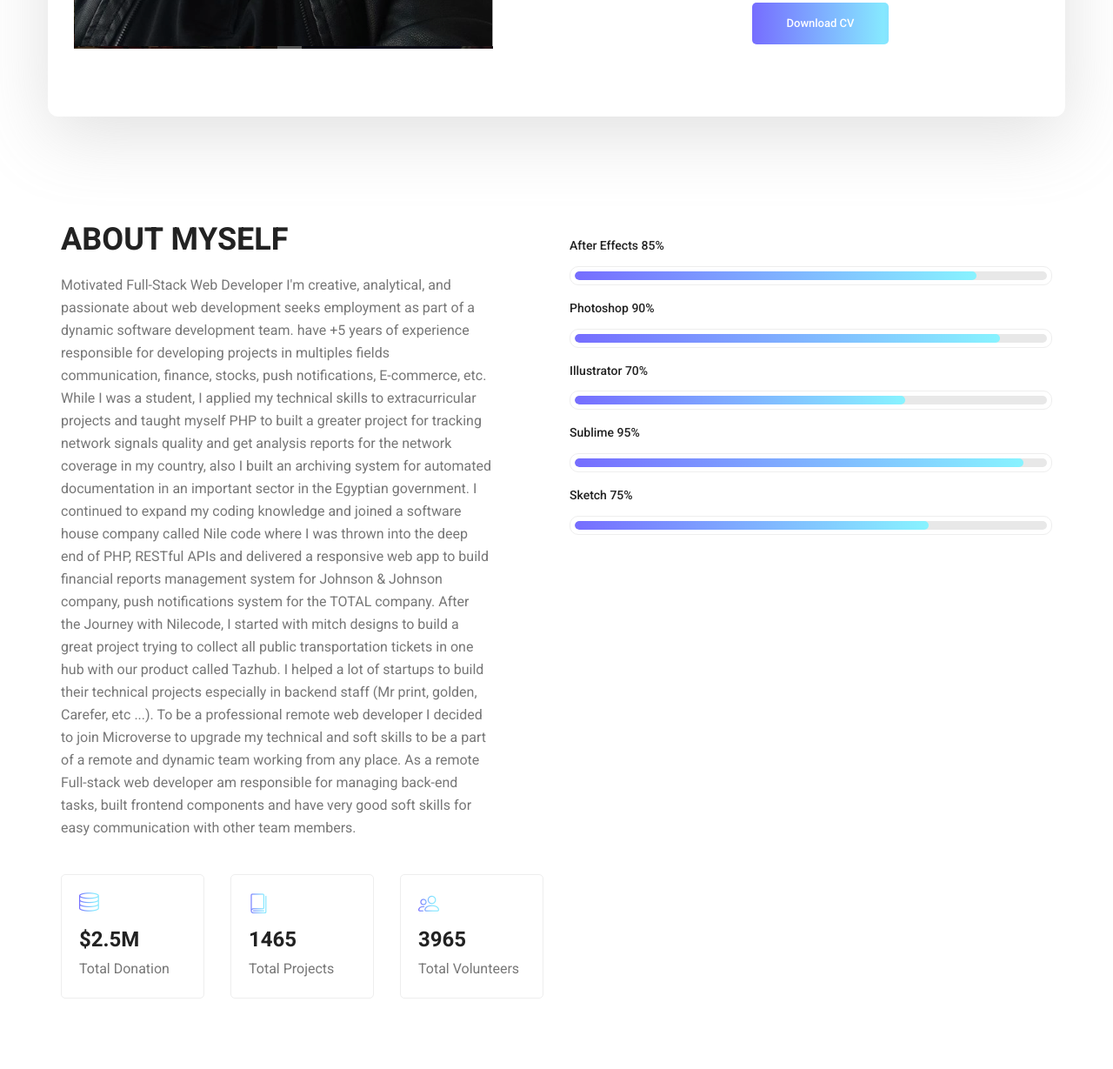
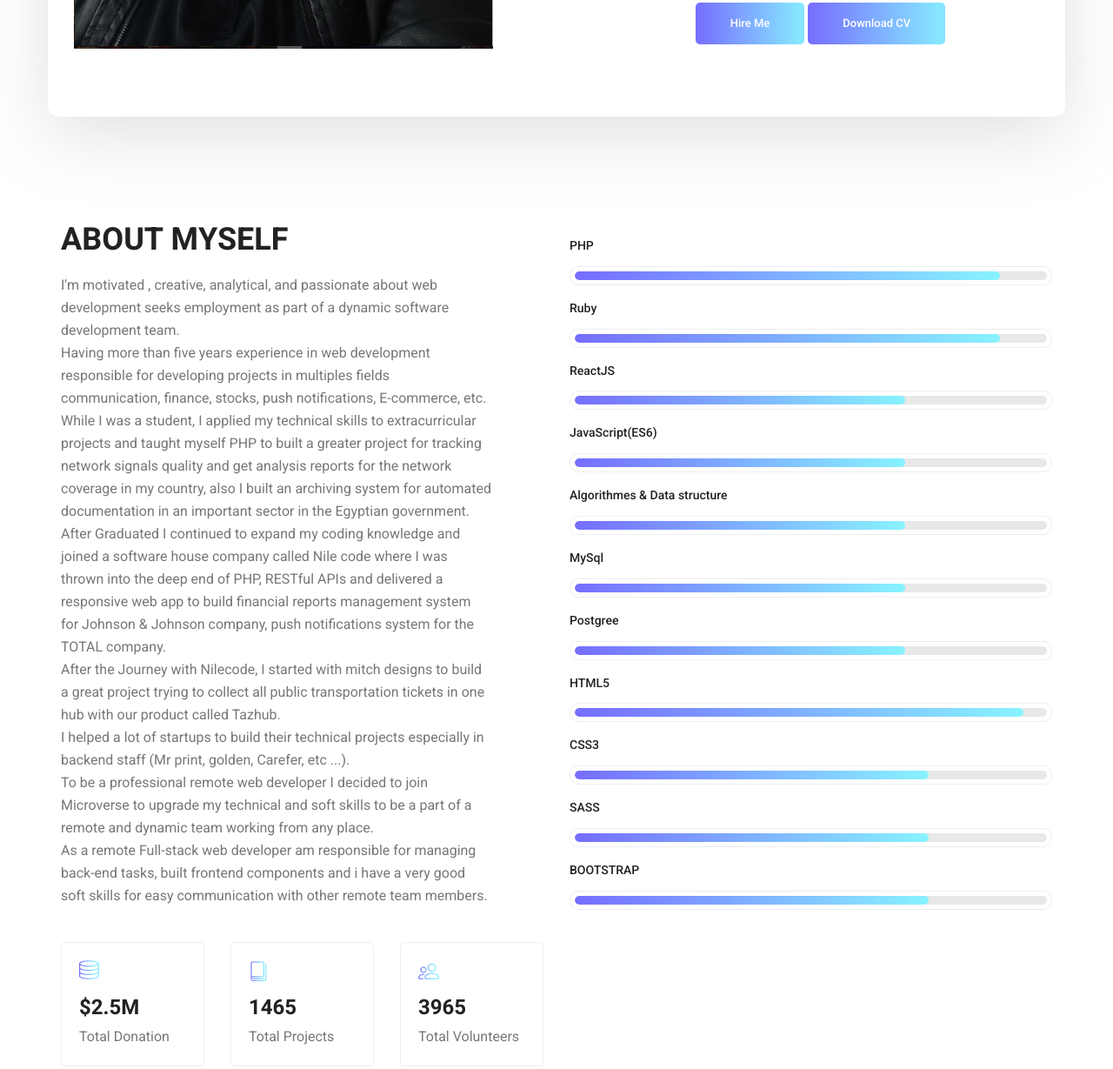
Before and after one commit to mohamednaser/my-personal-portfolio, a plain HTML site: page index.html in a window 1280 px wide. Shown: the part 826-2055 px from the top of the page at 87% size. Drawn offline with Linux system fonts and the light colour scheme.

Commit message:
add skilss

```diff
--- a/index.html
+++ b/index.html
@@ -166,6 +166,11 @@
                     </li>
                   </ul>
                   <div class="more_btn">
+                    <a
+                      class="main_btn"
+                      href="mailto:nc_nc_m.naser@hotmail.com?subject = Hairing Request&body = Write more details here "
+                      >Hire Me</a
+                    >
                     <a class="main_btn" href="public/cv.pdf">Download CV</a>
                   </div>
                 </div>
@@ -185,33 +190,39 @@
             <div class="welcome_text">
               <h4>About Myself</h4>
               <p>
-                Motivated Full-Stack Web Developer I'm creative, analytical, and
-                passionate about web development seeks employment as part of a
-                dynamic software development team. have +5 years of experience
+                I'm motivated , creative, analytical, and passionate about web
+                development seeks employment as part of a dynamic software
+                development team. <br />
+                Having more than five years experience in web development
                 responsible for developing projects in multiples fields
                 communication, finance, stocks, push notifications, E-commerce,
-                etc. While I was a student, I applied my technical skills to
+                etc. <br />
+                While I was a student, I applied my technical skills to
                 extracurricular projects and taught myself PHP to built a
                 greater project for tracking network signals quality and get
                 analysis reports for the network coverage in my country, also I
                 built an archiving system for automated documentation in an
-                important sector in the Egyptian government. I continued to
-                expand my coding knowledge and joined a software house company
-                called Nile code where I was thrown into the deep end of PHP,
-                RESTful APIs and delivered a responsive web app to build
-                financial reports management system for Johnson & Johnson
-                company, push notifications system for the TOTAL company. After
-                the Journey with Nilecode, I started with mitch designs to build
-                a great project trying to collect all public transportation
-                tickets in one hub with our product called Tazhub. I helped a
-                lot of startups to build their technical projects especially in
-                backend staff (Mr print, golden, Carefer, etc ...). To be a
-                professional remote web developer I decided to join Microverse
-                to upgrade my technical and soft skills to be a part of a remote
-                and dynamic team working from any place. As a remote Full-stack
-                web developer am responsible for managing back-end tasks, built
-                frontend components and have very good soft skills for easy
-                communication with other team members.
+                important sector in the Egyptian government. <br />
+                After Graduated I continued to expand my coding knowledge and
+                joined a software house company called Nile code where I was
+                thrown into the deep end of PHP, RESTful APIs and delivered a
+                responsive web app to build financial reports management system
+                for Johnson & Johnson company, push notifications system for the
+                TOTAL company. <br />
+                After the Journey with Nilecode, I started with mitch designs to
+                build a great project trying to collect all public
+                transportation tickets in one hub with our product called
+                Tazhub. <br />
+                I helped a lot of startups to build their technical projects
+                especially in backend staff (Mr print, golden, Carefer, etc
+                ...). <br />
+                To be a professional remote web developer I decided to join
+                Microverse to upgrade my technical and soft skills to be a part
+                of a remote and dynamic team working from any place. <br />
+                As a remote Full-stack web developer am responsible for managing
+                back-end tasks, built frontend components and i have a very good
+                soft skills for easy communication with other remote team
+                members.
               </p>
               <div class="row">
                 <div class="col-md-4">
@@ -242,21 +253,7 @@
             <div class="tools_expert">
               <div class="skill_main">
                 <div class="skill_item">
-                  <h4>After Effects <span class="counter">85</span>%</h4>
-                  <div class="progress_br">
-                    <div class="progress">
-                      <div
-                        class="progress-bar"
-                        role="progressbar"
-                        aria-valuenow="85"
-                        aria-valuemin="0"
-                        aria-valuemax="100"
-                      ></div>
-                    </div>
-                  </div>
-                </div>
-                <div class="skill_item">
-                  <h4>Photoshop <span class="counter">90</span>%</h4>
+                  <h4>PHP</h4>
                   <div class="progress_br">
                     <div class="progress">
                       <div
@@ -270,7 +267,21 @@
                   </div>
                 </div>
                 <div class="skill_item">
-                  <h4>Illustrator <span class="counter">70</span>%</h4>
+                  <h4>Ruby</h4>
+                  <div class="progress_br">
+                    <div class="progress">
+                      <div
+                        class="progress-bar"
+                        role="progressbar"
+                        aria-valuenow="90"
+                        aria-valuemin="0"
+                        aria-valuemax="100"
+                      ></div>
+                    </div>
+                  </div>
+                </div>
+                <div class="skill_item">
+                  <h4>ReactJS</h4>
                   <div class="progress_br">
                     <div class="progress">
                       <div
@@ -284,7 +295,63 @@
                   </div>
                 </div>
                 <div class="skill_item">
-                  <h4>Sublime <span class="counter">95</span>%</h4>
+                  <h4>JavaScript(ES6)</h4>
+                  <div class="progress_br">
+                    <div class="progress">
+                      <div
+                        class="progress-bar"
+                        role="progressbar"
+                        aria-valuenow="70"
+                        aria-valuemin="0"
+                        aria-valuemax="100"
+                      ></div>
+                    </div>
+                  </div>
+                </div>
+                <div class="skill_item">
+                  <h4>Algorithmes & Data structure</h4>
+                  <div class="progress_br">
+                    <div class="progress">
+                      <div
+                        class="progress-bar"
+                        role="progressbar"
+                        aria-valuenow="70"
+                        aria-valuemin="0"
+                        aria-valuemax="100"
+                      ></div>
+                    </div>
+                  </div>
+                </div>
+                <div class="skill_item">
+                  <h4>MySql</h4>
+                  <div class="progress_br">
+                    <div class="progress">
+                      <div
+                        class="progress-bar"
+                        role="progressbar"
+                        aria-valuenow="70"
+                        aria-valuemin="0"
+                        aria-valuemax="100"
+                      ></div>
+                    </div>
+                  </div>
+                </div>
+                <div class="skill_item">
+                  <h4>Postgree</h4>
+                  <div class="progress_br">
+                    <div class="progress">
+                      <div
+                        class="progress-bar"
+                        role="progressbar"
+                        aria-valuenow="70"
+                        aria-valuemin="0"
+                        aria-valuemax="100"
+                      ></div>
+                    </div>
+                  </div>
+                </div>
+                <div class="skill_item">
+                  <h4>HTML5</h4>
                   <div class="progress_br">
                     <div class="progress">
                       <div
@@ -298,7 +365,35 @@
                   </div>
                 </div>
                 <div class="skill_item">
-                  <h4>Sketch <span class="counter">75</span>%</h4>
+                  <h4>CSS3</h4>
+                  <div class="progress_br">
+                    <div class="progress">
+                      <div
+                        class="progress-bar"
+                        role="progressbar"
+                        aria-valuenow="75"
+                        aria-valuemin="0"
+                        aria-valuemax="100"
+                      ></div>
+                    </div>
+                  </div>
+                </div>
+                <div class="skill_item">
+                  <h4>SASS</h4>
+                  <div class="progress_br">
+                    <div class="progress">
+                      <div
+                        class="progress-bar"
+                        role="progressbar"
+                        aria-valuenow="75"
+                        aria-valuemin="0"
+                        aria-valuemax="100"
+                      ></div>
+                    </div>
+                  </div>
+                </div>
+                <div class="skill_item">
+                  <h4>BOOTSTRAP</h4>
                   <div class="progress_br">
                     <div class="progress">
                       <div
@@ -635,15 +730,15 @@
             <div class="item">
               <div class="testi_item">
                 <p>
-                  Mohamed has an impressive problem solving
-                  skills coupled with unusually high rates of acquiring new
-                  technical skills. he always tries to experiment with the
-                  latest technologies in order to ascertain their strength and
-                  their shortcomings. He then tries to master the ones which are
-                  cutting-edge, incorporate them into his skillset and then
-                  apply them to real and day-to-day situations. Having worked
-                  with him, I am convinced that he is a person of great
-                  personality and someone to work with.
+                  Mohamed has an impressive problem solving skills coupled with
+                  unusually high rates of acquiring new technical skills. he
+                  always tries to experiment with the latest technologies in
+                  order to ascertain their strength and their shortcomings. He
+                  then tries to master the ones which are cutting-edge,
+                  incorporate them into his skillset and then apply them to real
+                  and day-to-day situations. Having worked with him, I am
+                  convinced that he is a person of great personality and someone
+                  to work with.
                 </p>
                 <img
                   src="img/recomendations/pablo.jpeg"
```
